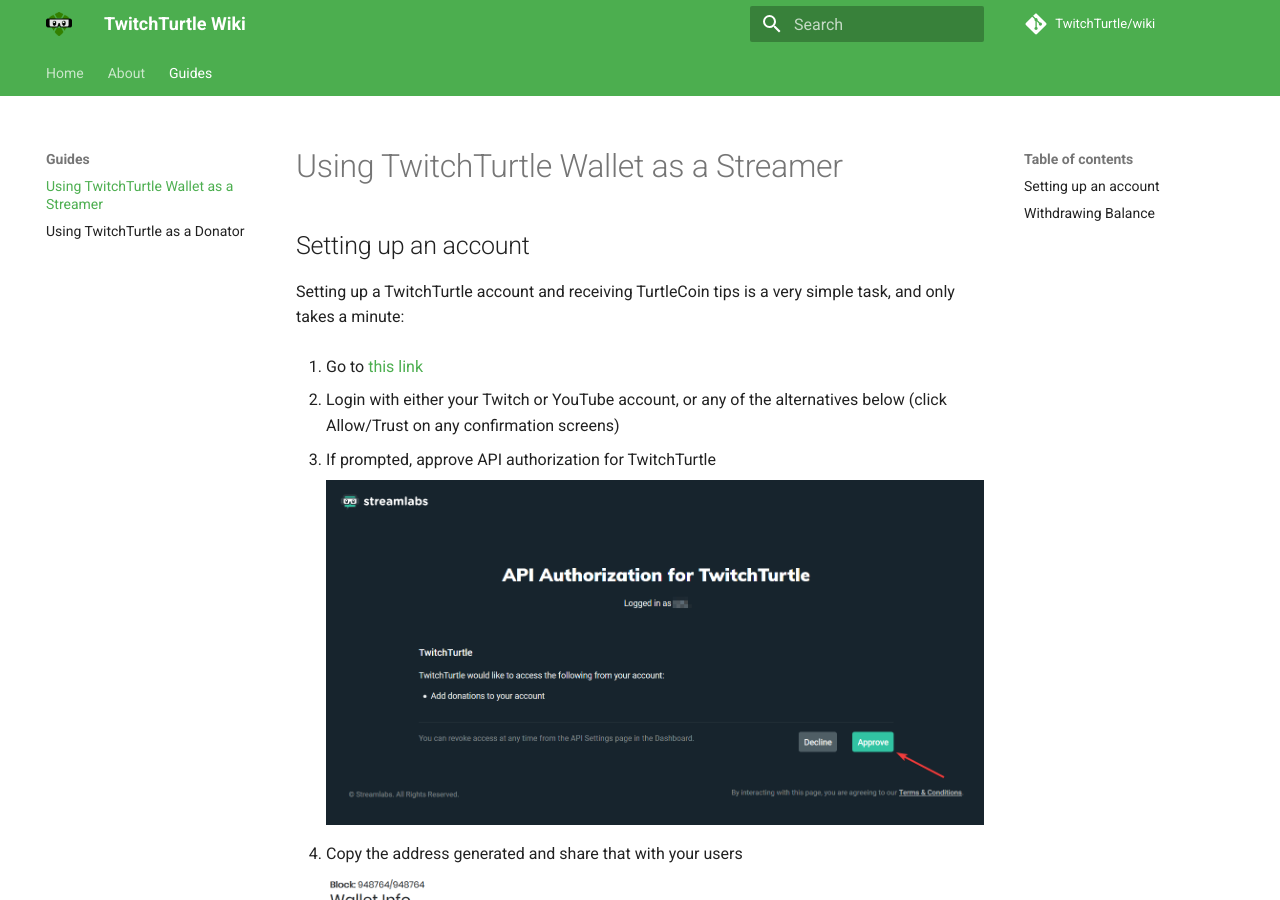
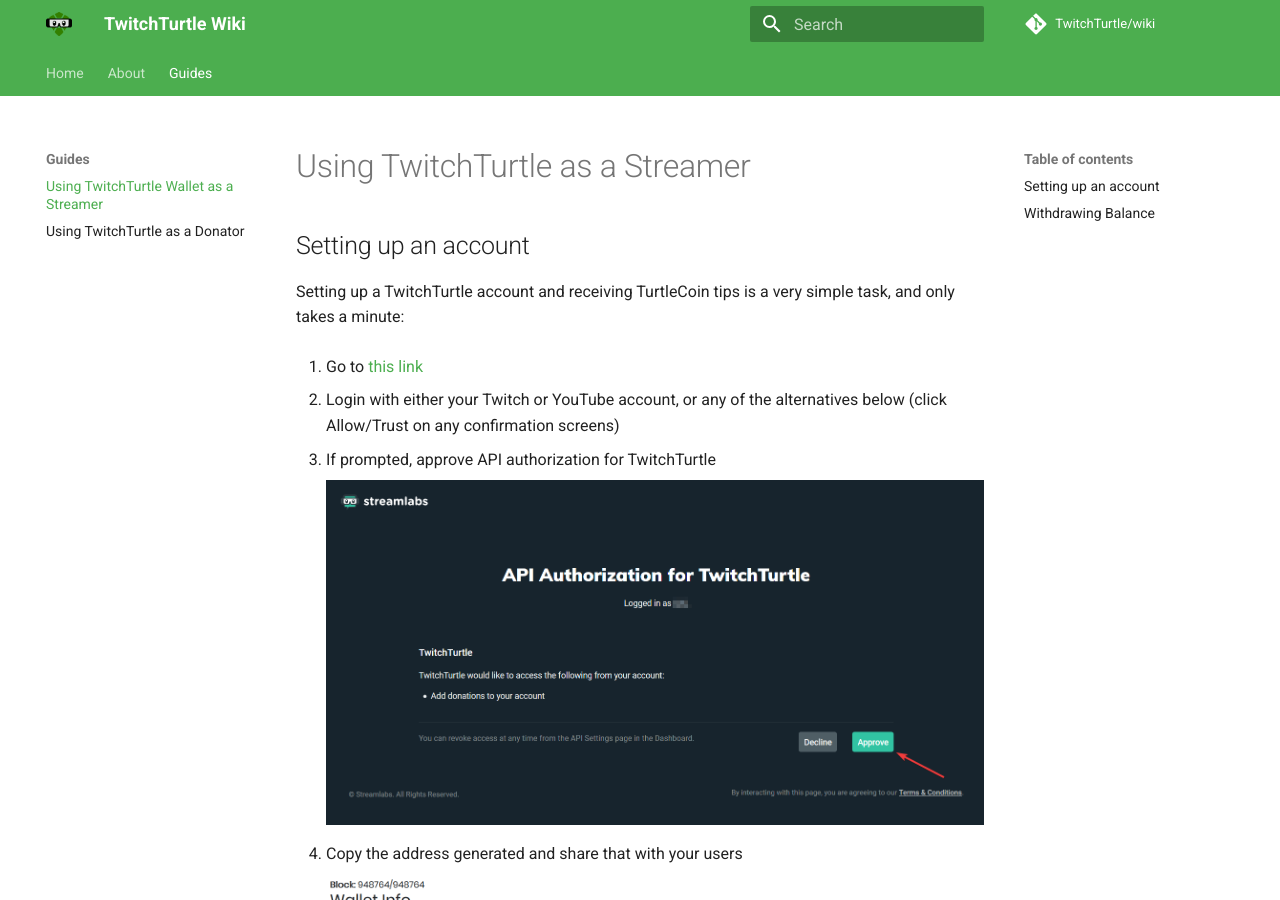
Before and after one commit to TwitchTurtle/Wiki, an MkDocs documentation site: the page built from docs/guides/stream.md, in a window 1280 px wide and 900 px high. Built offline with MkDocs 1.6.1 and Material for MkDocs 9.7.7, drawn with Linux system fonts in a browser that asks for light colours; comment, search, counter and statistics services are not loaded.

Commit message:
lol what

```diff
--- a/docs/guides/stream.md
+++ b/docs/guides/stream.md
@@ -1,4 +1,4 @@
-# Using TwitchTurtle Wallet as a Streamer
+# Using TwitchTurtle as a Streamer
 
 ## Setting up an account
 
```
